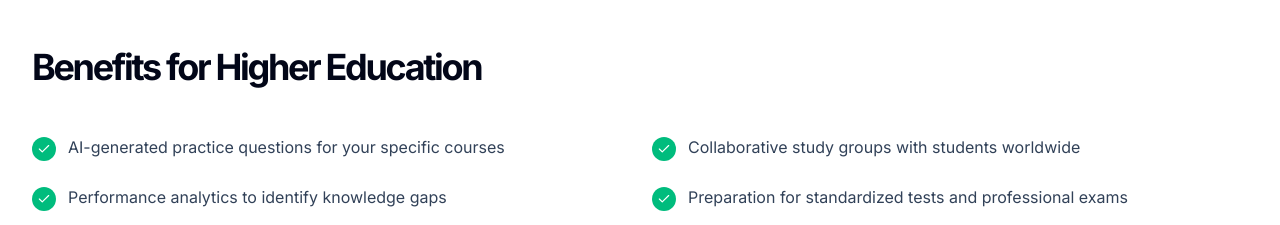
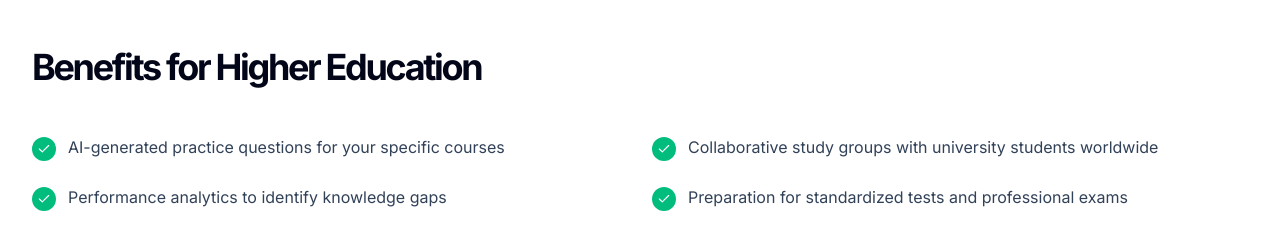
Before and after one commit to olasegirioluwa3/prepareai, a React (Vite) app: page /higher-education in a window 1280 px wide. Shown: the part 2600-2825 px from the top of the page. Built offline with nearby package versions, Linux system fonts and the light colour scheme; the HTML template or start-up script is replaced by a standard one.

Commit message:
Fix: clarify benefit description for higher education page

```diff
--- a/src/pages/HigherEducation.tsx
+++ b/src/pages/HigherEducation.tsx
@@ -169,7 +169,7 @@ export default function HigherEducation() {
             <div className="grid gap-6 md:grid-cols-2">
               {[
                 "AI-generated practice questions for your specific courses",
-                "Collaborative study groups with students worldwide",
+                "Collaborative study groups with university students worldwide",
                 "Performance analytics to identify knowledge gaps",
                 "Preparation for standardized tests and professional exams",
                 "Verified certifications to enhance your CV",
```
